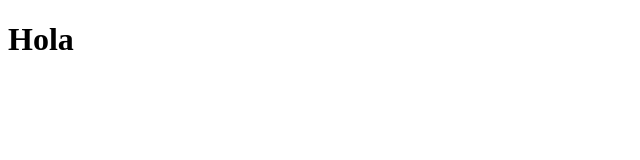
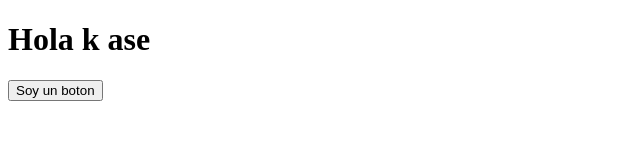
Before and after one commit to alvaroRodriguez92/PRUEBA-1, a plain HTML site: page prueba.html in a window 1280 px wide. Shown: the whole page, without its empty margins (0-640 px from the left). Drawn offline with Linux system fonts and the light colour scheme.

Commit message:
NUEVO COMENTARIO DE PRUEBA

```diff
--- a/prueba.html
+++ b/prueba.html
@@ -6,7 +6,9 @@
     <meta name="viewport" content="width=device-width, initial-scale=1.0">
     <title>Document</title>
 </head>
-<H1>Hola</H1>
+<H1>Hola k ase</H1>
+
+<button>Soy un boton</button>
 
 </body>
 </html>
```
